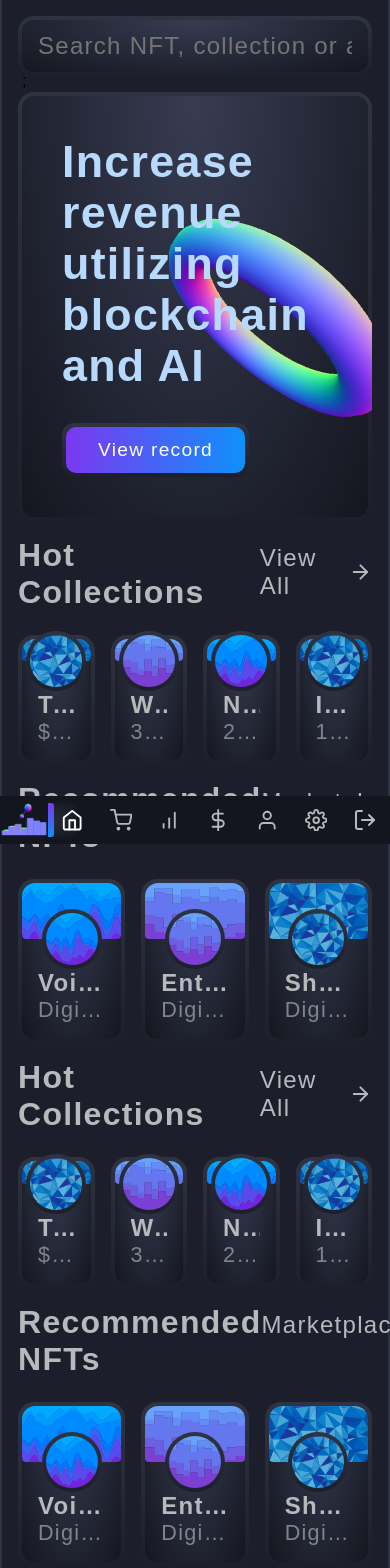
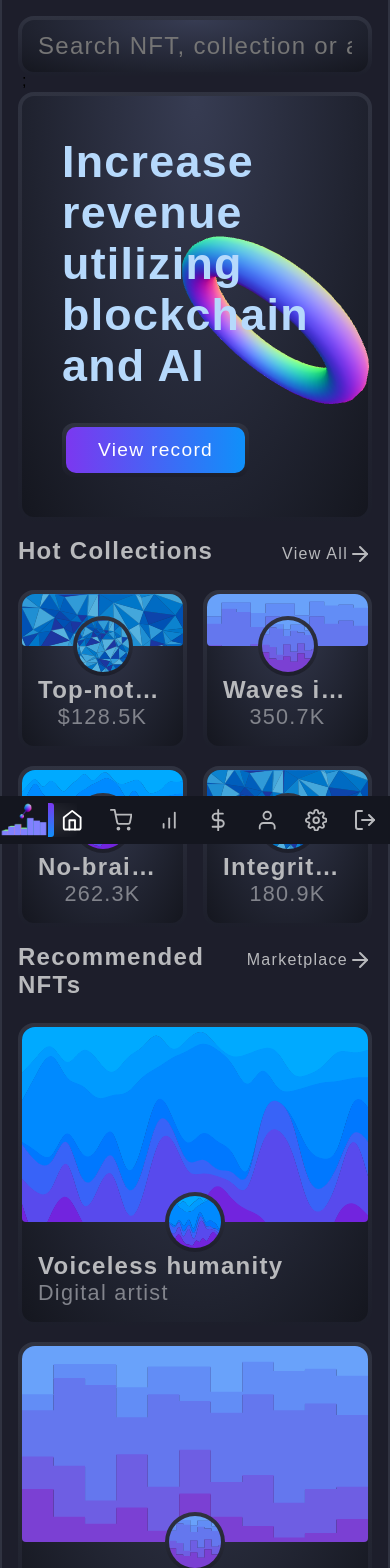
Before and after one commit to persistence-finance/web-app, a React (Vite) app: page / in a window 390 px wide. Shown: the top 1568 px of the page. Built offline with nearby package versions, Linux system fonts and the light colour scheme; a web font is replaced by a local one.

Commit message:
Responsive Grid

```diff
--- a/src/components/Flex/index.tsx
+++ b/src/components/Flex/index.tsx
@@ -11,8 +11,8 @@ export const Row = styled.div`
   gap: 16px;
 `;
 
-export const Grid = styled.div<{ columns: number }>`
+export const Grid = styled.div`
   display: grid;
-  grid-template-columns: ${p => `repeat(${p.columns}, minmax(0, 1fr))`};
+  grid-template-columns: repeat(var(--columns), minmax(0, 1fr));
   gap: 16px;
 `;
--- a/src/components/Heading/index.tsx
+++ b/src/components/Heading/index.tsx
@@ -1,7 +1,12 @@
+import { Breakpoints } from '../Theme';
 import styled from 'styled-components';
 
 export const Heading = styled.h4`
   color: var(--main-text-color);
   font-size: 2rem;
   margin-right: auto;
+
+  ${Breakpoints.Md} {
+    font-size: 1.5rem;
+  }
 `;
--- a/src/components/Link/index.tsx
+++ b/src/components/Link/index.tsx
@@ -1,3 +1,4 @@
+import { Breakpoints } from "../Theme"
 import { PropsWithChildren } from "react"
 import { ArrowRight } from "react-feather"
 import styled from "styled-components"
@@ -24,4 +25,8 @@ const Wrapper = styled.a`
   &:hover {
     text-decoration: underline;
   }
+
+  ${Breakpoints.Md} {
+    font-size: 1rem;
+  }
 `
--- a/src/sections/Banner/index.tsx
+++ b/src/sections/Banner/index.tsx
@@ -1,4 +1,3 @@
-import { useFrame } from '@react-three/fiber';
 import styled from 'styled-components';
 import {
   Button,
@@ -40,7 +39,7 @@ const Torus = () => {
 };
 
 const useTorusScale = () => {
-  return useMediaScale([775, 1.45], [1175, 2.75])
+  return useMediaScale([550, 1.25], [1175, 2.75])
 }
 
 const Outer = styled.section`
--- a/src/sections/HotCollections/index.tsx
+++ b/src/sections/HotCollections/index.tsx
@@ -1,6 +1,6 @@
 import styled from 'styled-components';
 import { CollectionCard } from './Card';
-import { Bar, Heading, Link, Grid } from 'components';
+import { Bar, Heading, Link, Grid, Breakpoints } from 'components';
 
 export const HotCollections = () => {
   return (
@@ -10,7 +10,7 @@ export const HotCollections = () => {
         <Link>View All</Link>
       </Bar>
 
-      <Grid columns={4}>
+      <Grid>
         <CollectionCard
           title="Top-notch artworks"
           subtitle="$128.5K"
@@ -40,4 +40,10 @@ export const HotCollections = () => {
   );
 };
 
-const Wrapper = styled.section``;
+const Wrapper = styled.section`
+  --columns: 4;
+
+  ${Breakpoints.Md} {
+    --columns: 2;
+  }
+`;
--- a/src/sections/RecommendedNFTs/index.tsx
+++ b/src/sections/RecommendedNFTs/index.tsx
@@ -1,6 +1,6 @@
 import { NftCard } from './Card';
 import styled from 'styled-components';
-import { Bar, Heading, Grid, Link } from 'components';
+import { Bar, Heading, Grid, Link, Breakpoints } from 'components';
 
 export const RecommendedNFTs = () => {
   return (
@@ -10,7 +10,7 @@ export const RecommendedNFTs = () => {
         <Link>Marketplace</Link>
       </Bar>
 
-      <Grid columns={3}>
+      <Grid>
         <NftCard
           title="Voiceless humanity"
           subtitle="Digital artist"
@@ -34,4 +34,10 @@ export const RecommendedNFTs = () => {
   );
 };
 
-const Wrapper = styled.section``;
+const Wrapper = styled.section`
+  --columns: 3;
+
+  ${Breakpoints.Md} {
+    --columns: 1;
+  }
+`;
```
